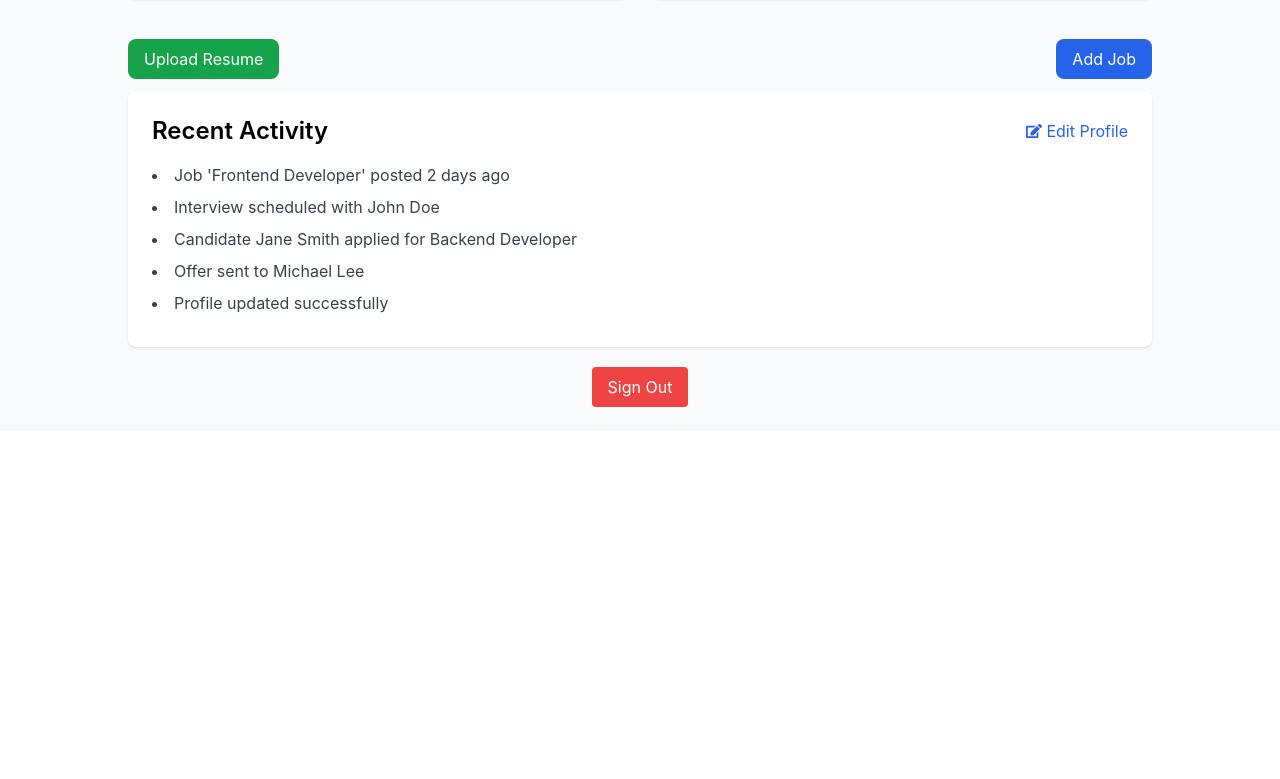
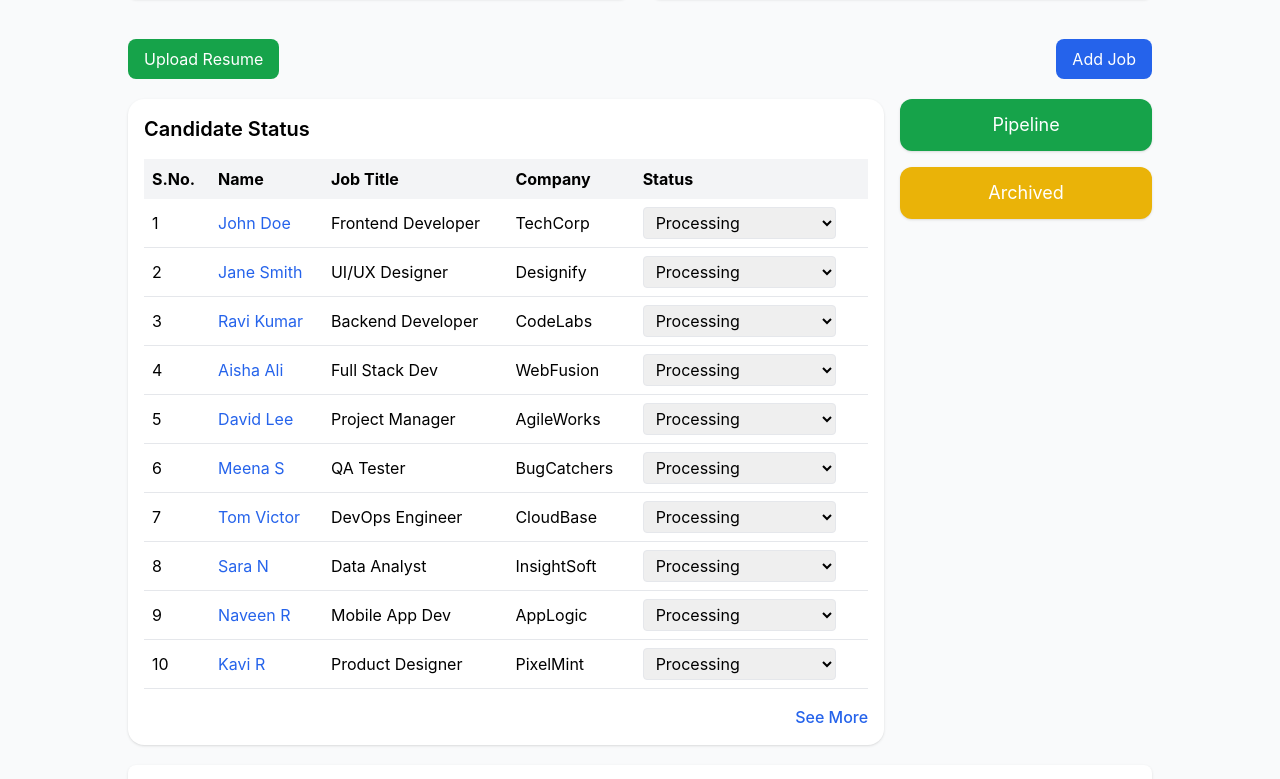
Before and after one commit to Sasikumar-R007/resume-management, a React (Create React App) app in the folder resume-frontend/: page /recruiter/home in a window 1280 px wide. Shown: the part 441-1220 px from the top of the page. Before the commit the page ends 872 px from the top, so only its background shows below. Built offline with nearby package versions, Linux system fonts and the light colour scheme.

Commit message:
rec bottom session update 1

```diff
--- a/resume-frontend/src/components/recruiter/RecruiterDashboardMain.jsx
+++ b/resume-frontend/src/components/recruiter/RecruiterDashboardMain.jsx
@@ -1,4 +1,5 @@
 import React from "react";
+import { useState } from "react";
 import {
   FaBriefcase,
   FaUserCheck,
@@ -42,6 +43,102 @@ const RecruiterDashboardMain = () => {
       subtitle: "Pending: 1",
     },
   ];
+
+  // Mock candidates data
+
+  const mockCandidates = [
+    {
+      id: "cand001",
+      name: "John Doe",
+      jobId: "job001",
+      job: "Frontend Developer",
+      company: "TechCorp",
+    },
+    {
+      id: "cand002",
+      name: "Jane Smith",
+      jobId: "job002",
+      job: "UI/UX Designer",
+      company: "Designify",
+    },
+    {
+      id: "cand003",
+      name: "Ravi Kumar",
+      jobId: "job003",
+      job: "Backend Developer",
+      company: "CodeLabs",
+    },
+    {
+      id: "cand004",
+      name: "Aisha Ali",
+      jobId: "job004",
+      job: "Full Stack Dev",
+      company: "WebFusion",
+    },
+    {
+      id: "cand005",
+      name: "David Lee",
+      jobId: "job005",
+      job: "Project Manager",
+      company: "AgileWorks",
+    },
+    {
+      id: "cand006",
+      name: "Meena S",
+      jobId: "job006",
+      job: "QA Tester",
+      company: "BugCatchers",
+    },
+    {
+      id: "cand007",
+      name: "Tom Victor",
+      jobId: "job007",
+      job: "DevOps Engineer",
+      company: "CloudBase",
+    },
+    {
+      id: "cand008",
+      name: "Sara N",
+      jobId: "job008",
+      job: "Data Analyst",
+      company: "InsightSoft",
+    },
+    {
+      id: "cand009",
+      name: "Naveen R",
+      jobId: "job009",
+      job: "Mobile App Dev",
+      company: "AppLogic",
+    },
+    {
+      id: "cand010",
+      name: "Kavi R",
+      jobId: "job010",
+      job: "Product Designer",
+      company: "PixelMint",
+    },
+    {
+      id: "cand011",
+      name: "Deepak S",
+      jobId: "job011",
+      job: "HR Manager",
+      company: "HireNow",
+    },
+  ];
+
+  const statuses = [
+    "Processing",
+    "Interview Scheduled",
+    "Selected",
+    "Rejected",
+  ];
+
+  const [showAll, setShowAll] = useState(false);
+  const visibleCandidates = showAll
+    ? mockCandidates
+    : mockCandidates.slice(0, 10);
+
+  // Recent activities
 
   const recentActivities = [
     "Job 'Frontend Developer' posted 2 days ago",
@@ -110,6 +207,88 @@ const RecruiterDashboardMain = () => {
           </button>
         </div>
 
+        {/* Candidate Status */}
+
+        <div className="flex flex-col lg:flex-row gap-4 my-5 w-full">
+          {/* Left Column */}
+          <div className="lg:w-[75%] w-full bg-white rounded-2xl shadow p-4">
+            <h2 className="text-xl font-semibold mb-4">Candidate Status</h2>
+            <div className="overflow-x-auto">
+              <table className="min-w-full table-auto border-collapse">
+                <thead>
+                  <tr className="text-left bg-gray-100">
+                    <th className="p-2">S.No.</th>
+                    <th className="p-2">Name</th>
+                    <th className="p-2">Job Title</th>
+                    <th className="p-2">Company</th>
+                    <th className="p-2">Status</th>
+                  </tr>
+                </thead>
+                <tbody>
+                  {visibleCandidates.map((cand, index) => (
+                    <tr key={cand.id} className="border-b hover:bg-gray-50">
+                      <td className="p-2">{index + 1}</td>
+                      <td
+                        className="p-2 text-blue-600 cursor-pointer hover:underline"
+                        onClick={() =>
+                          navigate(`/recruiter/candidate/${cand.id}`)
+                        }
+                      >
+                        {cand.name}
+                      </td>
+                      <td
+                        className="p-2 cursor-pointer hover:underline"
+                        onClick={() => navigate(`/recruiter/job/${cand.jobId}`)}
+                      >
+                        {cand.job}
+                      </td>
+                      <td className="p-2">{cand.company}</td>
+                      <td className="p-2">
+                        <select className="border px-2 py-1 rounded">
+                          {statuses.map((status) => (
+                            <option key={status}>{status}</option>
+                          ))}
+                        </select>
+                      </td>
+                    </tr>
+                  ))}
+                </tbody>
+              </table>
+            </div>
+
+            <div className="text-right mt-4">
+              <button
+                className="text-blue-600 font-medium hover:underline"
+                onClick={() => setShowAll(!showAll)}
+              >
+                {showAll ? "Show Less" : "See More"}
+              </button>
+            </div>
+
+            {/* Right Column Buttons for small screens */}
+            <div className="block lg:hidden mt-6 flex flex-col gap-3">
+              <button className="w-full py-3 bg-gray-800 text-white rounded-xl shadow hover:bg-gray-700">
+                Pipeline
+              </button>
+              <button className="w-full py-3 bg-gray-500 text-white rounded-xl shadow hover:bg-gray-400">
+                Archived
+              </button>
+            </div>
+          </div>
+
+          {/* Right Column Buttons for large screens */}
+          <div className="hidden lg:flex lg:w-[25%] flex-col gap-4">
+            <button className="w-full py-3 bg-green-600 text-white text-lg rounded-xl shadow hover:bg-green-700">
+              Pipeline
+            </button>
+            <button className="w-full py-3 bg-yellow-500 text-white text-lg rounded-xl shadow hover:bg-yellow-400">
+              Archived
+            </button>
+          </div>
+        </div>
+
+        {/* Recent Activities */}
+
         <div className="bg-white p-6 rounded-lg shadow max-w-full mx-auto">
           <div className="flex justify-between items-center mb-4">
             <h2 className="text-2xl font-semibold">Recent Activity</h2>
```
Also changed, not shown: resume-frontend/src/components/candidate/CandidateForm.jsx (+7 -4 lines).
